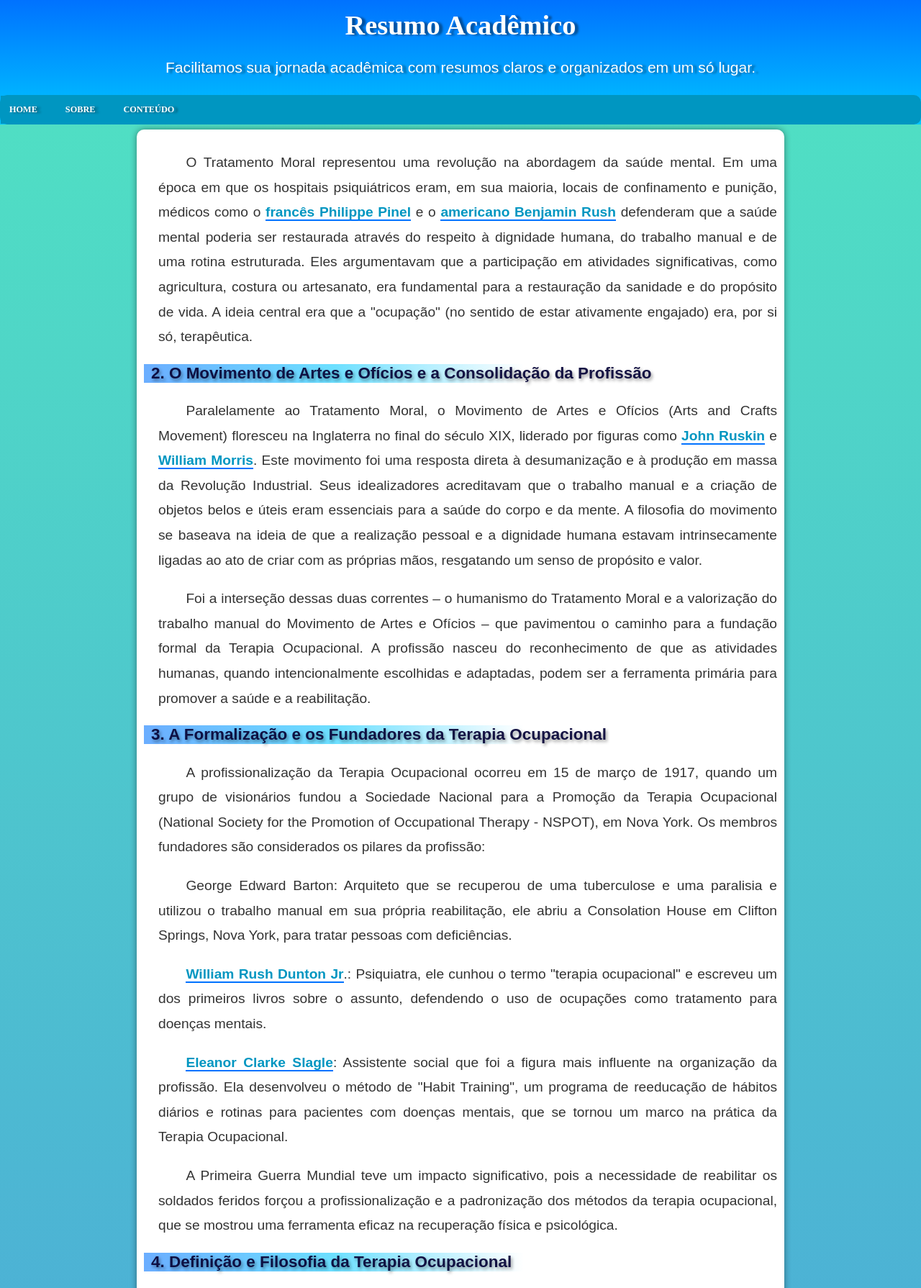
After one commit to kaiquelourran/site-resumo-acad-mico, a PHP site: page /origem_to.html in a window 1280 px wide. The commit adds this page. Shown: the top 1790 px of the page at 72% size. Run offline with PHP 8.4, Linux system fonts and the light colour scheme.

Commit message:
criação da pagina origem e historia da TO e criação de links ancoras

```diff
--- a/curriculo.html
+++ b/curriculo.html
@@ -340,7 +340,7 @@
           <a href="index.html#conteudo">CONTEÚDO</a>
           <ul class="submenu">
             <li><a href="index.html#lista">LISTA DE CONTEUDO</a></li>
-            <li><a href="index.html#relatos">Relatos</a></li>
+            <li><a href="index.html#origem">ORIGEM E HISTÓRIA</a></li>
             <li><a href="index.html#conselhos">Conselhos</a></li>
           </ul>
         </li>
--- a/infantil_01.html
+++ b/infantil_01.html
@@ -248,7 +248,7 @@
                 <li><a href="#">CONTEÚDO</a>
                     <ul class="submenu">
                         <li><a href="index.html#lista">LISTA DE CONTEUDO</a></li>
-                        <li><a href="#">Relatos</a></li>
+                        <li><a href="index.html#origem">ORIGEM E HISTÓRIA</a></li>
                         <li><a href="#">Conselhos</a></li>
                     </ul>
                 </li>
--- a/infantil_02.html
+++ b/infantil_02.html
@@ -248,7 +248,7 @@
                 <li><a href="#">CONTEÚDO</a>
                     <ul class="submenu">
                         <li><a href="index.html#lista">LISTA DE CONTEUDO</a></li>
-                        <li><a href="#">Relatos</a></li>
+                        <li><a href="index.html#origem">ORIGEM E HISTÓRIA</a></li>
                         <li><a href="#">Conselhos</a></li>
                     </ul>
                 </li>
--- a/infantil_03.html
+++ b/infantil_03.html
@@ -248,7 +248,7 @@
                 <li><a href="#">CONTEÚDO</a>
                     <ul class="submenu">
                         <li><a href="index.html#lista">LISTA DE CONTEUDO</a></li>
-                        <li><a href="#">Relatos</a></li>
+                        <li><a href="index.html#origem">ORIGEM E HISTÓRIA</a></li>
                         <li><a href="#">Conselhos</a></li>
                     </ul>
                 </li>
--- a/infantil_04.html
+++ b/infantil_04.html
@@ -248,7 +248,7 @@
                 <li><a href="#">CONTEÚDO</a>
                     <ul class="submenu">
                         <li><a href="index.html#lista">LISTA DE CONTEUDO</a></li>
-                        <li><a href="#">Relatos</a></li>
+                        <li><a href="index.html#origem">ORIGEM E HISTÓRIA</a></li>
                         <li><a href="#">Conselhos</a></li>
                     </ul>
                 </li>
--- a/infantil_05.html
+++ b/infantil_05.html
@@ -248,7 +248,7 @@
                 <li><a href="#">CONTEÚDO</a>
                     <ul class="submenu">
                         <li><a href="index.html#lista">LISTA DE CONTEUDO</a></li>
-                        <li><a href="#">Relatos</a></li>
+                        <li><a href="index.html#origem">ORIGEM E HISTÓRIA</a></li>
                         <li><a href="#">Conselhos</a></li>
                     </ul>
                 </li>
--- a/infantil_06.html
+++ b/infantil_06.html
@@ -248,7 +248,7 @@
                 <li><a href="#">CONTEÚDO</a>
                     <ul class="submenu">
                         <li><a href="index.html#lista">LISTA DE CONTEUDO</a></li>
-                        <li><a href="#">Relatos</a></li>
+                        <li><a href="index.html#origem">ORIGEM E HISTÓRIA</a></li>
                         <li><a href="#">Conselhos</a></li>
                     </ul>
                 </li>
--- a/infantil_07.html
+++ b/infantil_07.html
@@ -248,7 +248,7 @@
                 <li><a href="#">CONTEÚDO</a>
                     <ul class="submenu">
                         <li><a href="index.html#lista">LISTA DE CONTEUDO</a></li>
-                        <li><a href="#">Relatos</a></li>
+                        <li><a href="index.html#origem">ORIGEM E HISTÓRIA</a></li>
                         <li><a href="#">Conselhos</a></li>
                     </ul>
                 </li>
--- a/infantil_08.html
+++ b/infantil_08.html
@@ -248,7 +248,7 @@
                 <li><a href="#">CONTEÚDO</a>
                     <ul class="submenu">
                         <li><a href="index.html#lista">LISTA DE CONTEUDO</a></li>
-                        <li><a href="#">Relatos</a></li>
+                        <li><a href="index.html#origem">ORIGEM E HISTÓRIA</a></li>
                         <li><a href="#">Conselhos</a></li>
                     </ul>
                 </li>
--- a/infantil_09.html
+++ b/infantil_09.html
@@ -248,7 +248,7 @@
                 <li><a href="#">CONTEÚDO</a>
                     <ul class="submenu">
                         <li><a href="index.html#lista">LISTA DE CONTEUDO</a></li>
-                        <li><a href="#">Relatos</a></li>
+                        <li><a href="index.html#origem">ORIGEM E HISTÓRIA</a></li>
                         <li><a href="#">Conselhos</a></li>
                     </ul>
                 </li>
--- a/infantil_10.html
+++ b/infantil_10.html
@@ -248,7 +248,7 @@
                 <li><a href="#">CONTEÚDO</a>
                     <ul class="submenu">
                         <li><a href="index.html#lista">LISTA DE CONTEUDO</a></li>
-                        <li><a href="#">Relatos</a></li>
+                        <li><a href="index.html#origem">ORIGEM E HISTÓRIA</a></li>
                         <li><a href="#">Conselhos</a></li>
                     </ul>
                 </li>
--- /dev/null
+++ b/origem_to.html
@@ -0,0 +1,329 @@
+<!DOCTYPE html>
+<html lang="en">
+<head>
+    <meta charset="UTF-8">
+    <meta name="viewport" content="width=device-width, initial-scale=1.0">
+    <title>SUBTOPICO</title>
+    <link rel="icon" href="fotos/Logotipo_resumo_academico.png" type="image/png">
+    <link rel="apple-touch-icon" href="fotos/minha-logo-apple.png">
+    <style>
+
+
+
+    * {
+      margin: 0;
+      padding: 0;
+      box-sizing: border-box;
+    }
+
+    body {
+      background-image: linear-gradient(to top, #4A90E2, #50E3C2);
+      min-height: 100vh;
+    }
+
+    header {
+      min-height: 150px;
+      background-image: linear-gradient(to top, #00C6FF, #0072FF);
+      text-align: center;
+      font-size: 1.2em;
+      padding-top: 13px;
+      color: white;
+      justify-content: center;
+      text-shadow: 5px 1px 3px rgba(0, 0, 0, 0.4);
+      position: fixed;
+      width: 100%;
+      top: 0;
+      left: 0;
+      z-index: 1000;
+    }
+
+    header p {
+      padding: 1.2em;
+      font-size: 1.1em;
+      font-family: Arial, Helvetica, sans-serif;
+      font-weight: 100;
+    }
+
+    nav {
+      display: flex;
+      justify-content: left;
+      gap: 35px;
+      background-color: #0096c1;
+      padding: 1px;
+      width: 100%;
+      font-size: 0.8em;
+      color: white;
+      border-radius: 10px;
+    }
+
+    nav a {
+      text-decoration: none;
+      color: white;
+      font-weight: bold;
+      padding: 2px;
+      transition: background-color 0.3s;
+    }
+
+    nav a:hover {
+      background-color: #3478F6;
+    }
+
+    .menu ul {
+      list-style: none;
+      display: flex;
+      background-color: #0096c1;
+      padding: 10px;
+      gap: 35px;
+      font-size: 0.8em;
+      position: relative;
+    }
+
+    .menu ul li {
+      position: relative;
+    }
+
+    .menu ul li a {
+      text-decoration: none;
+      color: white;
+      font-weight: bold;
+      padding: 2px;
+      display: block;
+      transition: background-color 0.3s;
+    }
+
+    .menu ul li a:hover {
+      background-color: #3478F6;
+      border-radius: 4px;
+    }
+
+    .menu ul li ul.submenu {
+      display: none;
+      position: absolute;
+      top: 100%;
+      left: 0;
+      background-color: #50E3C2;
+      padding: 0;
+      min-width: 160px;
+      z-index: 1000;
+      flex-direction: column;
+      border-radius: 10%;
+    }
+
+    .menu ul li:hover > ul.submenu {
+      display: block;
+    }
+    main {
+      background-color: #FFFFFF;
+      max-width: 900px;
+      padding: 10px;
+      margin: 180px auto 20px auto;
+      box-shadow: 0px 0px 10px rgba(0, 0, 0, 0.432);
+      border-radius: 10px;
+      font-size: 1.2em;
+      color: #333;
+      font-family: Arial, Helvetica, sans-serif;
+      padding-bottom: 90px;
+
+    }
+    main ul {
+      color: #090639f0;
+      background-image: linear-gradient(to right, #0073ff94, #00c8ff93, transparent 60%);
+      text-shadow: 2px 3px 4px rgba(0, 0, 0, 0.4);
+      padding-left: 9px;
+    }
+
+    main h2 {
+      margin-top: 20px;
+      margin-bottom: 10px;
+      padding-left: 10px;
+      background-image: linear-gradient(to right, #0073ff94, #00c8ff93, transparent 60%);
+      color: #090639f0;
+      text-shadow: 2px 3px 4px rgba(0, 0, 0, 0.4);
+    }
+    main h3 {
+      margin-top: 20px;
+      color: #090639f0;
+      background-image: linear-gradient(to right, #0073ff94, #00c8ff93, transparent 60%);
+      text-shadow: 2px 3px 4px rgba(0, 0, 0, 0.4);
+      margin-bottom: 1em;
+      padding-left: 10px;
+    }
+    main p {
+      margin-top: 1em;
+      margin-bottom: 0.3em;
+      text-indent: 2em;
+      text-align: justify;
+      line-height: 1.8em;
+      padding-left: 20px;
+    }
+    .citação{
+      color: #0096c1;
+      text-decoration: none;
+      font-weight: bold;
+      border-bottom: 2px solid #0072FF;
+    }
+
+    abbr{
+      text-decoration: none;
+      border: none;
+      cursor: pointer;
+    }
+
+
+    footer {
+  background-color: #0096c1;
+  text-align: center;
+  padding: 0.5em;
+  color: white;
+  font-family: Arial, Helvetica, sans-serif;
+  font-size: 0.9em;
+  bottom: 0;
+  width: 100%;
+
+}
+
+
+    @media(max-width: 768px) {
+      header {
+        font-size: 1em;
+        padding: 10px;
+      }
+
+      header p {
+        padding: 0.5em;
+        font-size: 0.9em;
+      }
+
+      nav{
+        background-color: transparent;
+    }
+
+      main {
+        margin: 203px 10px 20px 10px;
+        font-size: 1em;
+      }
+
+      .menu ul {
+        flex-direction: column;
+        gap: 0.2em;
+        width: 100%;
+        background-color: transparent;
+      }
+
+      .menu ul li a {
+        display: block;
+        width: 100%;
+        padding: 10px;
+        background-color: #0072FF;
+        border-radius: 20px;
+      }
+
+      .menu ul li a:hover {
+        background-color: #005ed9;
+      }
+
+      .menu ul li ul.submenu {
+        position: static;
+        background-color: #0096c1;
+      }
+
+      .menu ul li:hover > ul.submenu {
+        display: block;
+      }
+    }
+
+
+
+
+    </style>
+</head>
+<body>
+    <header>
+        <h1>Resumo Acadêmico</h1>
+        <p>Facilitamos sua jornada acadêmica com resumos claros e organizados em um só lugar.</p>
+
+        <nav class="menu">
+            <ul>
+                <li><a href="#">HOME</a>
+                    <ul class="submenu">
+                        <li><a href="#">Início Rápido</a></li>
+                        <li><a href="#">Apresentação</a></li>
+                    </ul>
+                </li>
+                <li><a href="#">SOBRE</a>
+                    <ul class="submenu">
+                        <li><a href="index.html#resumo">Resumo Acadêmico</a></li>
+                        <li><a href="index.html#cleice">Cleice Santana</a></li>
+                        <li><a href="index.html#funcionamento">Funcionamento</a></li>
+                    </ul>
+                </li>
+                <li><a href="#">CONTEÚDO</a>
+                    <ul class="submenu">
+                        <li><a href="index.html#lista">LISTA DE CONTEUDO</a></li>
+                        <li><a href="index.html#origem">ORIGEM E HISTÓRIA</a></li>
+                        <li><a href="#">Conselhos</a></li>
+                    </ul>
+                </li>
+            </ul>
+        </nav>
+    </header>
+    <main>
+        <article>
+
+          <p>O Tratamento Moral representou uma revolução na abordagem da saúde mental. Em uma época em que os hospitais psiquiátricos eram, em sua maioria, locais de confinamento e punição, médicos como o <a href="https://pt.wikipedia.org/wiki/Philippe_Pinel" target="_blank" class="citação"><abbr title="Philippe Pinel foi um médico e zoologista que se destacou no campo da psiquiatria. Depois de receber um diploma da Faculdade de Medicina de Toulouse que complementou com estudos na Faculdade de Medicina de Montpellier.">francês Philippe Pinel</abbr></a> e o <a href="https://pt.wikipedia.org/wiki/Benjamin_Rush" target="_blank" class="citação"><abbr title="Benjamin Rush foi um líder político, reformador social, humanitário, educador médico, escritor e educador norte-americano. Foi um dos signatários da Declaração da Independência dos Estados Unidos.">americano Benjamin Rush</abbr></a> defenderam que a saúde mental poderia ser restaurada através do respeito à dignidade humana, do trabalho manual e de uma rotina estruturada. Eles argumentavam que a participação em atividades significativas, como agricultura, costura ou artesanato, era fundamental para a restauração da sanidade e do propósito de vida. A ideia central era que a "ocupação" (no sentido de estar ativamente engajado) era, por si só, terapêutica.</p>
+
+<h3>2. O Movimento de Artes e Ofícios e a Consolidação da Profissão</h3>
+
+<p>Paralelamente ao Tratamento Moral, o Movimento de Artes e Ofícios (Arts and Crafts Movement) floresceu na Inglaterra no final do século XIX, liderado por figuras como <a href="https://pt.wikipedia.org/wiki/John_Ruskin" target="_blank" class="citação"><abbr title="John Ruskin foi um importante crítico de arte, desenhista e aquarelista britânico. Os ensaios de Ruskin sobre arte e arquitetura foram extremamente influentes na era Vitoriana, repercutindo até hoje.">John Ruskin</abbr></a> e <a href="https://pt.wikipedia.org/wiki/William_Morris" target="_blank" class="citação"><abbr title="William Morris foi um designer têxtil, poeta, romancista, tradutor e ativista socialista inglês. Associado com o movimento artístico britânico Arts & crafts, foi um dos principais contribuidores para o revivalismo das artes têxteis e métodos tradicionais de produção.">William Morris</abbr></a>. Este movimento foi uma resposta direta à desumanização e à produção em massa da Revolução Industrial. Seus idealizadores acreditavam que o trabalho manual e a criação de objetos belos e úteis eram essenciais para a saúde do corpo e da mente. A filosofia do movimento se baseava na ideia de que a realização pessoal e a dignidade humana estavam intrinsecamente ligadas ao ato de criar com as próprias mãos, resgatando um senso de propósito e valor.</p>
+<p>
+  Foi a interseção dessas duas correntes – o humanismo do Tratamento Moral e a valorização do trabalho manual do Movimento de Artes e Ofícios – que pavimentou o caminho para a fundação formal da Terapia Ocupacional. A profissão nasceu do reconhecimento de que as atividades humanas, quando intencionalmente escolhidas e adaptadas, podem ser a ferramenta primária para promover a saúde e a reabilitação.
+</p>
+
+<h3>3. A Formalização e os Fundadores da Terapia Ocupacional</h3>
+
+<p>A profissionalização da Terapia Ocupacional ocorreu em 15 de março de 1917, quando um grupo de visionários fundou a Sociedade Nacional para a Promoção da Terapia Ocupacional (National Society for the Promotion of Occupational Therapy - NSPOT), em Nova York. Os membros fundadores são considerados os pilares da profissão:</p>
+
+<p>George Edward Barton: Arquiteto que se recuperou de uma tuberculose e uma paralisia e utilizou o trabalho manual em sua própria reabilitação, ele abriu a Consolation House em Clifton Springs, Nova York, para tratar pessoas com deficiências.</p>
+
+<p><a href="https://en.wikipedia.org/wiki/William_Rush_Dunton" target="_blank" class="citação"><abbr title="foi um dos fundadores e primeiros presidentes da American Occupational Therapy Association. Ele também é reconhecido por sua coleção e bolsa de estudos sobre colchas americanas.">William Rush Dunton Jr</abbr></a>.: Psiquiatra, ele cunhou o termo "terapia ocupacional" e escreveu um dos primeiros livros sobre o assunto, defendendo o uso de ocupações como tratamento para doenças mentais.</p>
+
+<p><a href="https://en.wikipedia.org/wiki/Eleanor_Clarke_Slagle" target="_blank" class="citação"><abbr title="Eleanor Clarke Slagle foi uma assistente social americana e pioneira da terapia ocupacional.">Eleanor Clarke Slagle</abbr></a>: Assistente social que foi a figura mais influente na organização da profissão. Ela desenvolveu o método de "Habit Training", um programa de reeducação de hábitos diários e rotinas para pacientes com doenças mentais, que se tornou um marco na prática da Terapia Ocupacional.</p>
+
+<p>A Primeira Guerra Mundial teve um impacto significativo, pois a necessidade de reabilitar os soldados feridos forçou a profissionalização e a padronização dos métodos da terapia ocupacional, que se mostrou uma ferramenta eficaz na recuperação física e psicológica.</p>
+
+<h3>4. Definição e Filosofia da Terapia Ocupacional</h3>
+<p>A definição da Terapia Ocupacional evoluiu, mas sempre manteve a ocupação como seu conceito central. A Associação Americana de Terapia Ocupacional (AOTA), uma das mais influentes do mundo, define a Terapia Ocupacional como "o uso terapêutico das atividades diárias (ocupações) com indivíduos ou grupos, a fim de participar nas funções e nos papéis da vida em uma variedade de ambientes, como casa, escola, local de trabalho e comunidade."</p>
+
+<p>O terapeuta ocupacional entende que a ocupação é tudo aquilo que as pessoas fazem para se engajar na vida. Isso inclui:</p>
+
+<p>Atividades da Vida Diária (AVD): como se vestir, comer e higiene pessoal.</p>
+
+Atividades Instrumentais da Vida Diária (AIVD): como cozinhar, cuidar da casa, gerenciar finanças e usar transportes.
+
+<p>Descanso e Sono: essenciais para a saúde e o bem-estar.</p>
+
+<p>Educação e Trabalho: atividades que dão propósito e contribuem para a sociedade.</p>
+
+<p>Lazer, Brincar e Participação Social: fundamentais para o equilíbrio emocional e social.</p>
+
+<p>A filosofia da profissão é holística, considerando a pessoa em sua totalidade (física, mental, social e espiritual), e a prática é centrada no cliente, respeitando suas necessidades, valores e objetivos. O terapeuta ocupacional não apenas "trata a doença", mas busca restaurar o significado, a dignidade e a autonomia através da participação em ocupações.</p>
+
+<h3>Referências</h3>
+
+<p>AOTA (American Occupational Therapy Association). (2020). Occupational Therapy Practice Framework: Domain and Process (4th ed.). American Journal of Occupational Therapy, 74(S2), 7412410010p1–7412410010p87.</p>
+
+<p>Hopkins, H. L., & Smith, H. D. (1993). Willard and Spackman's Occupational Therapy. Lippincott Williams & Wilkins. (Um dos livros-texto mais antigos e respeitados na área).</p>
+
+<p>Kielhofner, G. (2009). Conceptual Foundations of Occupational Therapy Practice. F.A. Davis Company. (Explora a teoria e os modelos de prática).</p>
+
+<p>Mosey, A. C. (1986). The early years of occupational therapy: A historical perspective. American Journal of Occupational Therapy, 40(1), 1-10.</p>
+
+        </article>
+
+    </main>
+    <footer>
+        <p>SITE CRIADOR POR KAIQUE LOURRAN E CLEICE SANTANA</p>
+      </footer>
+
+</body>
+</html>
--- a/style.css
+++ b/style.css
@@ -156,6 +156,7 @@ main p {
 }
 
 main article h2 {
+    margin-top:0.3em;
     margin-bottom: 0.1em;
     padding-left: 10px;
     background-image: linear-gradient(to right, #0073ff94, #00c8ff93, transparent 60%);
```
Also changed, not shown: index.html (+14 -1 lines).
